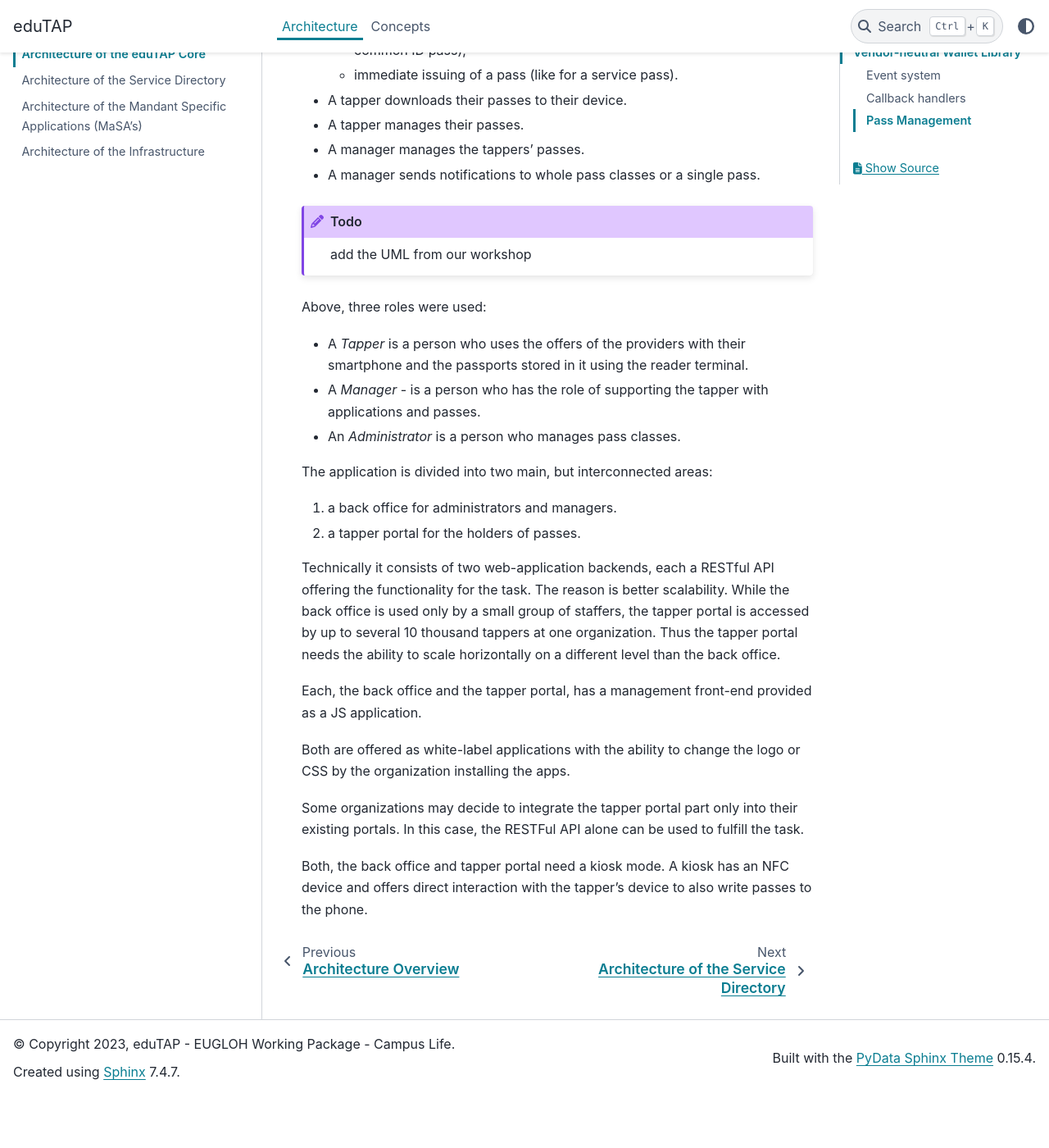
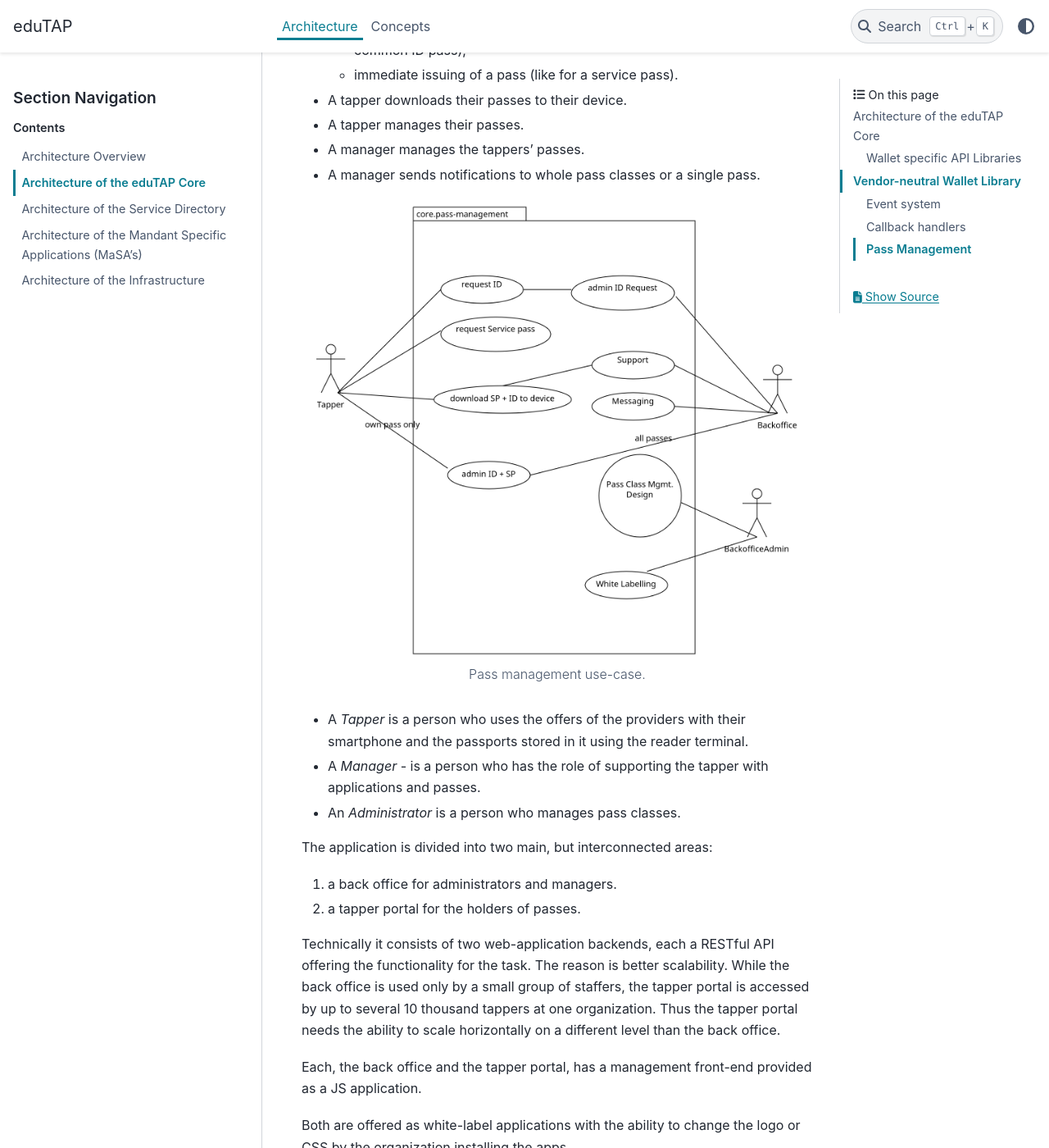
Before and after one commit to edutap-eu/documentation, a Sphinx documentation site: the page built from source/architecture/core.md, in a window 1280 px wide and 1400 px high, scrolled down 4201 px. Shown: the whole window at 82% size. Built offline with Sphinx 7.4.7 and the PyData theme 0.15.4, drawn with Linux system fonts in a browser that asks for light colours; before the commit the page ends 5538 px from its top, so only the background shows below that.

Commit message:
add use case to core

````diff
--- a/source/architecture/core.md
+++ b/source/architecture/core.md
@@ -132,12 +132,12 @@ Use cases in the domain of pass management are:
 - A manager manages the tappers' passes.
 - A manager sends notifications to whole pass classes or a single pass.
 
-```{todo}
-add the UML from our workshop
+```{figure} uml/pass-management.png
+:alt: Use case diagram showing the pass management roles and actions.
+
+Pass management use-case.
+
 ```
-
-Above, three roles were used:
-
 - A *Tapper* is a person who uses the offers of the providers with their smartphone and the passports stored in it using the reader terminal.
 - A *Manager* - is a person who has the role of supporting the tapper with applications and passes.
 - An *Administrator* is a person who manages pass classes.
````
Also changed, not shown: source/architecture/uml/pass-management.png (added), 1 other file.
